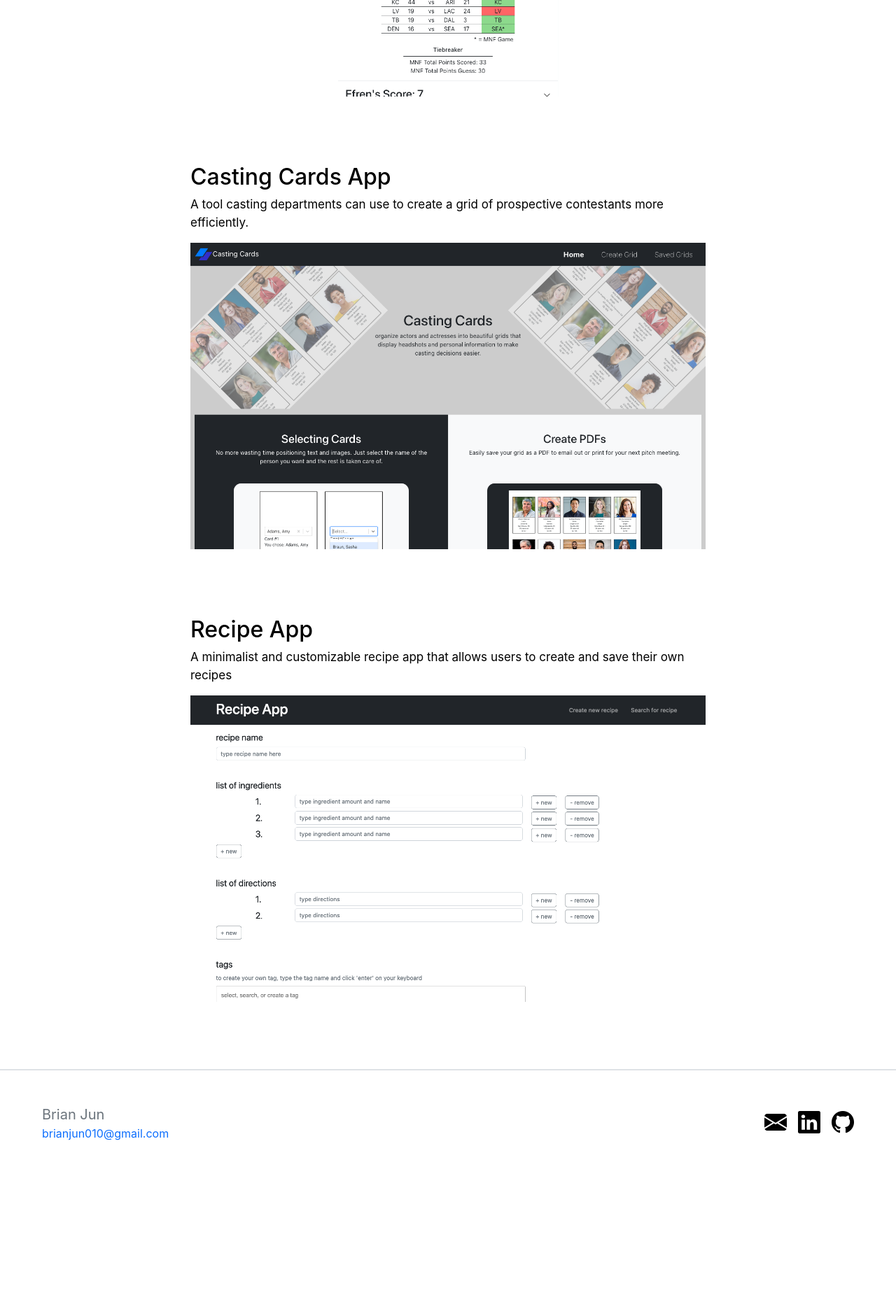
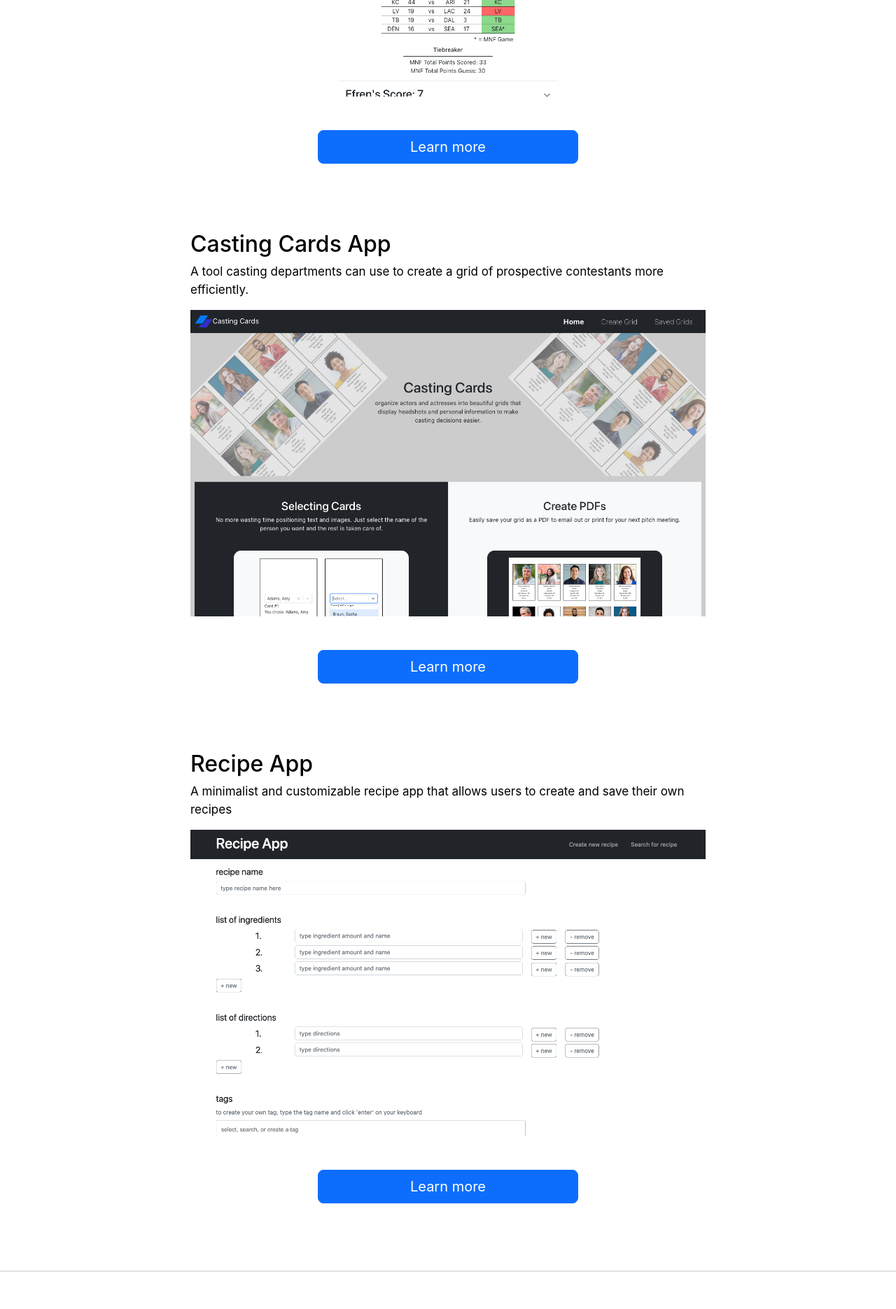
Before and after one commit to bmtef-02/portfolio-client, a React (Create React App) app: page / in a window 1280 px wide. Shown: the part 2375-4246 px from the top of the page at 70% size. Before the commit the page ends 4055 px from the top, so only its background shows below. Built offline with nearby package versions, Linux system fonts and the light colour scheme.

Commit message:
added learn more buttons after each project

```diff
--- a/src/components/ProjectsComponent.js
+++ b/src/components/ProjectsComponent.js
@@ -3,6 +3,7 @@ import { Link } from 'react-router-dom';
 import Container from 'react-bootstrap/Container';
 import Row from 'react-bootstrap/Row';
 import Col from 'react-bootstrap/Col';
+import Button from 'react-bootstrap/Button';
 import NFLScreenshot from '../img/NFL-Pickems-Screenshot.png';
 import CastingCardsScreenshot from '../img/Casting-Cards-Screenshot.png';
 import RecipeScreenshot from '../img/Recipe-Screenshot.png';
@@ -36,6 +37,9 @@ export default function Projects(props) {
                         />
                     </Link>
                 </Col>
+                <Row className='justify-content-center pt-5' xs={2} md={3}>
+                    <Button href='/projects/nfl' variant='primary' size='lg' onClick={() => setHash('projects-page')}>Learn more</Button>
+                </Row>
             </Row>
             <Row className='justify-content-center py-5'>
                 <Col xs={12} lg={8}>
@@ -54,6 +58,9 @@ export default function Projects(props) {
                         />
                     </Link>
                 </Col>
+                <Row className='justify-content-center pt-5' xs={2} md={3}>
+                    <Button href='/projects/casting' variant='primary' size='lg' onClick={() => setHash('projects-page')}>Learn more</Button>
+                </Row>
             </Row>
             <Row className='justify-content-center py-5'>
                 <Col xs={12} lg={8}>
@@ -73,6 +80,9 @@ export default function Projects(props) {
                     </Link>
 
                 </Col>
+                <Row className='justify-content-center pt-5' xs={2} md={3}>
+                    <Button href='/projects/recipe' variant='primary' size='lg' onClick={() => setHash('projects-page')}>Learn more</Button>
+                </Row>
             </Row>
         </Container>
     );
```
